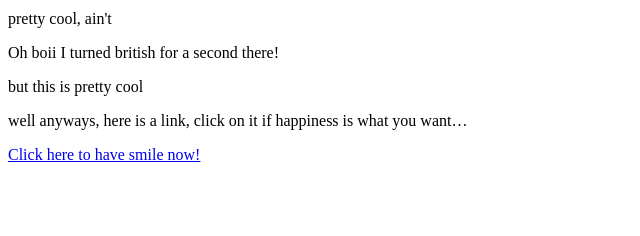
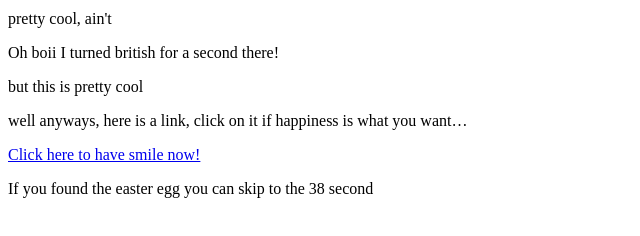
Before and after one commit to Frajer2464/HelloPeople, a plain HTML site: page index.html in a window 1280 px wide. Shown: the part 332-568 px from the top of the page, without its empty margins (0-640 px from the left). Drawn offline with Linux system fonts and the light colour scheme.

Commit message:
Update index.html

```diff
--- a/index.html
+++ b/index.html
@@ -16,5 +16,6 @@
           <a href="https://www.youtube.com/watch?v=OLrYzY3jVPY">
             Click here to have smile now!
           </a>
+          <p>If you found the easter egg you can skip to the 38 second</p>
       </body>
 </html>
```
